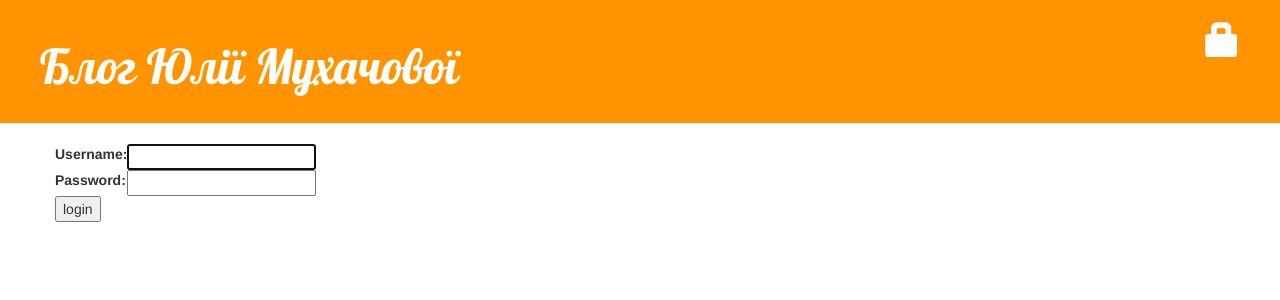
After one commit to heletrix/kashpurenko-blog, a Django app: page /accounts/login/ in a window 1280 px wide. The commit adds this page. Shown: the top 300 px of the page. Run offline with Django 3.2, Linux system fonts and the light colour scheme; some libraries are stand-ins or nearby versions.

Commit message:
Added login and logout of users.

```diff
--- a/blog/templates/blog/base.html
+++ b/blog/templates/blog/base.html
@@ -13,8 +13,11 @@
 <body>
         <div class="page-header">
             {% if user.is_authenticated %}
-            <a href="{% url 'post_new' %}" class="top-menu"><span class="glyphicon glyphicon-plus"></span></a>
-            <a href="{% url 'post_draft_list' %}" class="top-menu"><span class="glyphicon glyphicon-edit"></span></a>
+                <a href="{% url 'post_new' %}" class="top-menu"><span class="glyphicon glyphicon-plus"></span></a>
+                <a href="{% url 'post_draft_list' %}" class="top-menu"><span class="glyphicon glyphicon-edit"></span></a>
+                <p class="top-menu">Привіт, {{ user.username }} <small>(<a href="{% url 'logout' %}">Вийти</a>)</small></p>
+            {% else %}
+                <a href="{% url 'login' %}" class="top-menu"><span class="glyphicon glyphicon-lock"></span></a>
             {% endif %}
             <h1><a href="/">Блог Юлії Мухачової</a></h1>
         </div>
--- /dev/null
+++ b/blog/templates/registration/login.html
@@ -0,0 +1,24 @@
+{% extends "blog/base.html" %}
+
+{% block content %}
+    {% if form.errors %}
+        <p>Ваші логін та пароль відсутні в системі. Спробуйте ще раз!</p>
+    {% endif %}
+
+    <form method="post" action="{% url 'login' %}">
+    {% csrf_token %}
+        <table>
+        <tr>
+            <td>{{ form.username.label_tag }}</td>
+            <td>{{ form.username }}</td>
+        </tr>
+        <tr>
+            <td>{{ form.password.label_tag }}</td>
+            <td>{{ form.password }}</td>
+        </tr>
+        </table>
+
+        <input type="submit" value="login" />
+        <input type="hidden" name="next" value="{{ next }}" />
+    </form>
+{% endblock %}
--- a/kashpurenkosite/settings.py
+++ b/kashpurenkosite/settings.py
@@ -99,6 +99,6 @@ USE_TZ = True
 
 # Static files (CSS, JavaScript, Images)
 # https://docs.djangoproject.com/en/1.8/howto/static-files/
-
+LOGIN_REDIRECT_URL = '/'
 STATIC_URL = '/static/'
 STATIC_ROOT = os.path.join(BASE_DIR, 'static')
--- a/kashpurenkosite/urls.py
+++ b/kashpurenkosite/urls.py
@@ -1,7 +1,11 @@
 from django.conf.urls import include, url
 from django.contrib import admin
 
+from django.contrib.auth import views
+
 urlpatterns = [
     url(r'^admin/', include(admin.site.urls)),
+    url(r'^accounts/login/$', views.login, name='login'),
+    url(r'^accounts/logout/$', views.logout, name='logout', kwargs={'next_page': '/'}),
     url(r'', include('blog.urls')),
 ]
```
Also changed, not shown: blog/views.py (+12 -0 lines).
